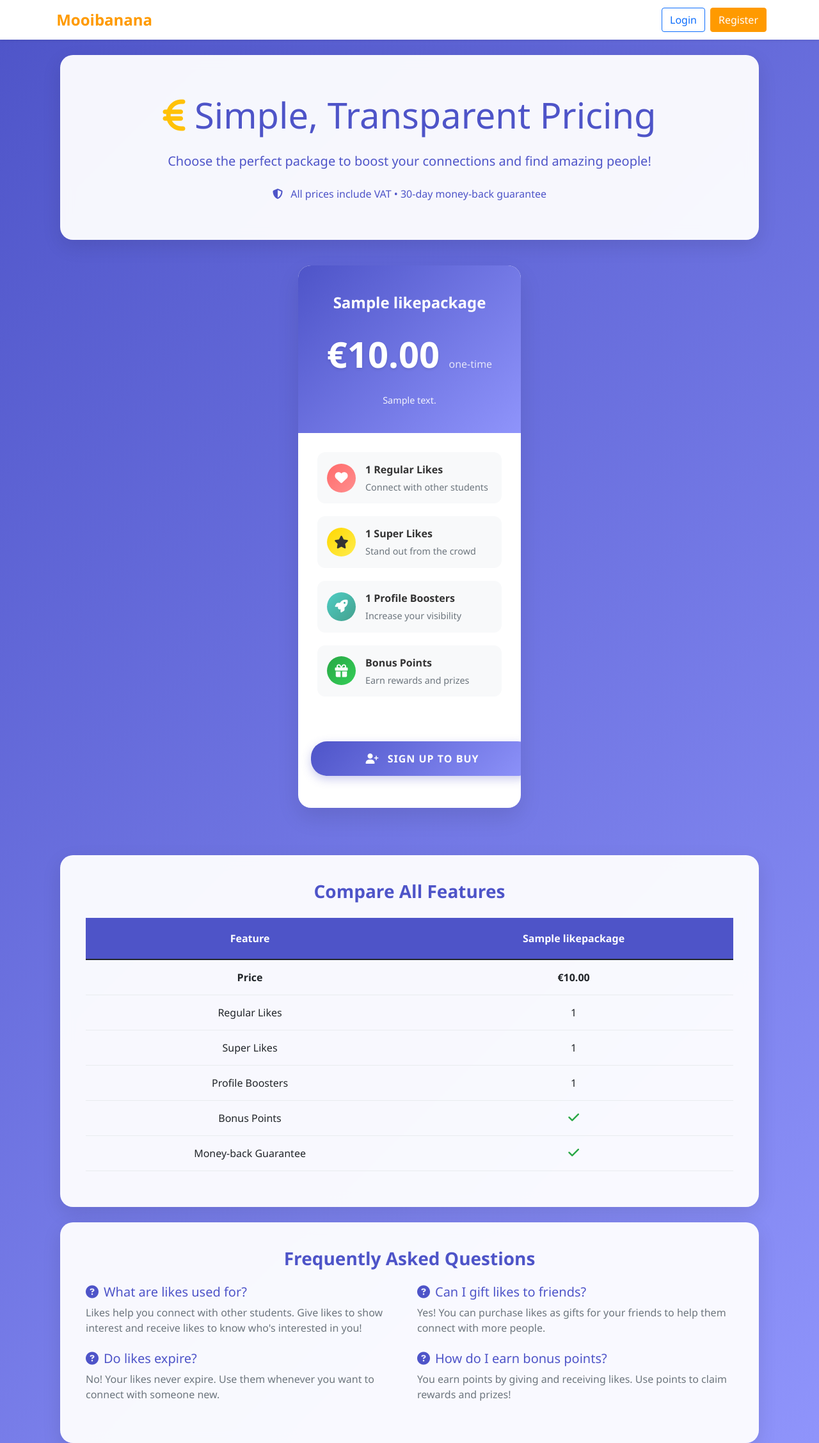
After one commit to kennedy-ak/mooibanana_project, a Django app: page /payments/pricing/ in a window 1280 px wide. The commit adds this page. Shown: the whole page at 64% size. Run offline with Django 5.2, Linux system fonts and the light colour scheme; tables that the repository leaves empty hold one stand-in row (values such as "Sample post").

Commit message:
pricing updates

```diff
--- a/payments/urls.py
+++ b/payments/urls.py
@@ -6,6 +6,7 @@ from . import views
 app_name = 'payments'
 
 urlpatterns = [
+    path('pricing/', views.PricingView.as_view(), name='pricing'),
     path('packages/', views.PackagesView.as_view(), name='packages'),
     path('api/packages/', views.packages_api, name='packages_api'),
     path('purchase/<int:package_id>/', views.purchase_package, name='purchase'),
--- a/payments/views.py
+++ b/payments/views.py
@@ -25,6 +25,15 @@ try:
 except ImportError:
     Notification = None
     broadcast_notification = None
+
+class PricingView(ListView):
+    """Public pricing page - no login required"""
+    model = LikePackage
+    template_name = 'payments/pricing.html'
+    context_object_name = 'packages'
+
+    def get_queryset(self):
+        return LikePackage.objects.filter(is_active=True).order_by('price')
 
 class PackagesView(LoginRequiredMixin, ListView):
     model = LikePackage
--- a/templates/base.html
+++ b/templates/base.html
@@ -858,6 +858,11 @@
                         {% endif %}
                         <li class="nav-item">
                             <a class="nav-link text-dark" href="{% url 'profiles:discover' %}">Discover</a>
+                        </li>
+                        <li class="nav-item">
+                            <a class="nav-link text-dark" href="{% url 'payments:pricing' %}">
+                                <i class="fas fa-euro-sign"></i> Pricing
+                            </a>
                         </li>
                         {% comment "MATCHES REMOVED FROM SYSTEM" %}
                         <li class="nav-item">
@@ -1000,6 +1005,11 @@
                                         </a>
                                     </li>
                                     <li>
+                                        <a href="{% url 'payments:pricing' %}" class="dropdown-item">
+                                            <i class="fas fa-euro-sign me-2"></i>Pricing
+                                        </a>
+                                    </li>
+                                    <li>
                                         <a href="{% url 'profiles:my_profile' %}" class="dropdown-item">
                                             <i class="fas fa-user me-2"></i>My Profile
                                         </a>
--- /dev/null
+++ b/templates/payments/pricing.html
@@ -0,0 +1,441 @@
+<!-- templates/payments/pricing.html -->
+{% extends 'base.html' %}
+
+{% block title %}Pricing - Mooibanana{% endblock %}
+
+{% block breadcrumbs %}
+<li class="breadcrumb-item active" aria-current="page">
+    <i class="fas fa-euro-sign"></i> Pricing
+</li>
+{% endblock %}
+
+{% block content %}
+<style>
+    body {
+        background: linear-gradient(135deg, #4e54c8 0%, #8f94fb 100%);
+        min-height: 100vh;
+    }
+
+    .pricing-hero {
+        background: rgba(255, 255, 255, 0.95);
+        backdrop-filter: blur(10px);
+        color: #4e54c8;
+        padding: 60px 0;
+        margin-bottom: 40px;
+        border-radius: 20px;
+        box-shadow: 0 10px 30px rgba(0, 0, 0, 0.1);
+        text-align: center;
+    }
+
+    .pricing-card {
+        border: none;
+        border-radius: 20px;
+        box-shadow: 0 15px 35px rgba(0, 0, 0, 0.1);
+        transition: all 0.3s ease;
+        overflow: hidden;
+        background: white;
+        margin-bottom: 30px;
+        height: 100%;
+    }
+
+    .pricing-card:hover {
+        transform: translateY(-10px);
+        box-shadow: 0 25px 50px rgba(0, 0, 0, 0.15);
+    }
+
+    .pricing-card.featured {
+        border: 3px solid #ff9a00;
+        transform: scale(1.05);
+        position: relative;
+    }
+
+    .pricing-card.featured::before {
+        content: "MOST POPULAR";
+        position: absolute;
+        top: 20px;
+        right: -35px;
+        background: #ff9a00;
+        color: white;
+        padding: 8px 45px;
+        font-weight: bold;
+        font-size: 12px;
+        transform: rotate(45deg);
+        z-index: 10;
+        box-shadow: 0 2px 10px rgba(255, 154, 0, 0.3);
+    }
+
+    .pricing-header {
+        background: linear-gradient(135deg, #4e54c8 0%, #8f94fb 100%);
+        color: white;
+        padding: 40px 20px;
+        text-align: center;
+    }
+
+    .pricing-header.featured {
+        background: linear-gradient(135deg, #ff9a00 0%, #ffad33 100%);
+    }
+
+    .price {
+        font-size: 3.5rem;
+        font-weight: bold;
+        margin: 20px 0;
+        text-shadow: 0 2px 4px rgba(0,0,0,0.1);
+    }
+
+    .price-period {
+        font-size: 1rem;
+        opacity: 0.8;
+        font-weight: normal;
+    }
+
+    .package-name {
+        font-size: 1.5rem;
+        font-weight: bold;
+        margin-bottom: 10px;
+    }
+
+    .features-list {
+        padding: 30px;
+    }
+
+    .feature {
+        display: flex;
+        align-items: center;
+        margin-bottom: 20px;
+        padding: 15px;
+        background: #f8f9fa;
+        border-radius: 12px;
+        transition: all 0.3s ease;
+    }
+
+    .feature:hover {
+        transform: translateX(5px);
+        background: #e9ecef;
+    }
+
+    .feature-icon {
+        width: 45px;
+        height: 45px;
+        border-radius: 50%;
+        display: flex;
+        align-items: center;
+        justify-content: center;
+        margin-right: 15px;
+        color: white;
+        font-size: 20px;
+    }
+
+    .likes-icon {
+        background: linear-gradient(135deg, #ff6b6b, #ff8e8e);
+    }
+
+    .super-likes-icon {
+        background: linear-gradient(135deg, #ffd700, #ffed4e);
+        color: #333;
+    }
+
+    .boosters-icon {
+        background: linear-gradient(135deg, #4ecdc4, #44a08d);
+    }
+
+    .bonus-icon {
+        background: linear-gradient(135deg, #28a745, #34ce57);
+    }
+
+    .feature-text {
+        flex: 1;
+    }
+
+    .feature-title {
+        font-weight: bold;
+        color: #333;
+        margin-bottom: 5px;
+    }
+
+    .feature-desc {
+        color: #6c757d;
+        font-size: 0.9rem;
+    }
+
+    .cta-button {
+        background: linear-gradient(135deg, #4e54c8 0%, #8f94fb 100%);
+        border: none;
+        color: white;
+        padding: 15px 30px;
+        border-radius: 25px;
+        font-weight: bold;
+        text-transform: uppercase;
+        letter-spacing: 1px;
+        transition: all 0.3s ease;
+        width: 100%;
+        margin: 20px;
+        box-shadow: 0 5px 15px rgba(78, 84, 200, 0.3);
+        text-decoration: none;
+        display: inline-block;
+        text-align: center;
+    }
+
+    .cta-button:hover {
+        background: linear-gradient(135deg, #3f43a0 0%, #7b80f0 100%);
+        transform: translateY(-2px);
+        box-shadow: 0 8px 25px rgba(78, 84, 200, 0.4);
+        color: white;
+        text-decoration: none;
+    }
+
+    .cta-button.featured {
+        background: linear-gradient(135deg, #ff9a00 0%, #ffad33 100%);
+        box-shadow: 0 5px 15px rgba(255, 154, 0, 0.3);
+    }
+
+    .cta-button.featured:hover {
+        background: linear-gradient(135deg, #e08600 0%, #ff9a00 100%);
+        box-shadow: 0 8px 25px rgba(255, 154, 0, 0.4);
+        color: white;
+    }
+
+    .comparison-table {
+        background: rgba(255, 255, 255, 0.95);
+        backdrop-filter: blur(10px);
+        border-radius: 20px;
+        padding: 40px;
+        margin-top: 50px;
+        box-shadow: 0 10px 30px rgba(0, 0, 0, 0.1);
+    }
+
+    .table th {
+        border: none;
+        background: #4e54c8;
+        color: white;
+        padding: 20px;
+        text-align: center;
+        font-weight: bold;
+    }
+
+    .table td {
+        border: none;
+        padding: 15px;
+        text-align: center;
+        border-bottom: 1px solid #e9ecef;
+    }
+
+    .table tbody tr:hover {
+        background: rgba(78, 84, 200, 0.05);
+    }
+
+    .check-icon {
+        color: #28a745;
+        font-size: 1.2rem;
+    }
+
+    .cross-icon {
+        color: #dc3545;
+        font-size: 1.2rem;
+    }
+
+    @media (max-width: 768px) {
+        .pricing-card.featured {
+            transform: none;
+            margin-bottom: 30px;
+        }
+
+        .price {
+            font-size: 2.5rem;
+        }
+
+        .pricing-hero {
+            padding: 40px 20px;
+        }
+
+        .comparison-table {
+            overflow-x: auto;
+        }
+    }
+</style>
+
+<div class="container">
+    <!-- Hero Section -->
+    <div class="pricing-hero">
+        <div class="container">
+            <h1 class="display-4 mb-4">
+                <i class="fas fa-euro-sign text-warning"></i>
+                Simple, Transparent Pricing
+            </h1>
+            <p class="lead mb-4">Choose the perfect package to boost your connections and find amazing people!</p>
+            <p class="mb-0">
+                <i class="fas fa-shield-alt me-2"></i>
+                All prices include VAT • 30-day money-back guarantee
+            </p>
+        </div>
+    </div>
+
+    <!-- Pricing Cards -->
+    <div class="row justify-content-center">
+        {% for package in packages %}
+        <div class="col-lg-4 col-md-6 mb-4">
+            <div class="pricing-card {% if 'Popular' in package.name %}featured{% endif %}">
+                <div class="pricing-header {% if 'Popular' in package.name %}featured{% endif %}">
+                    <div class="package-name">{{ package.name }}</div>
+                    <div class="price">
+                        €{{ package.price }}
+                        <span class="price-period">one-time</span>
+                    </div>
+                    {% if package.description %}
+                        <p class="mb-0" style="opacity: 0.9; font-size: 0.9rem;">{{ package.description }}</p>
+                    {% endif %}
+                </div>
+
+                <div class="features-list">
+                    <div class="feature">
+                        <div class="feature-icon likes-icon">
+                            <i class="fas fa-heart"></i>
+                        </div>
+                        <div class="feature-text">
+                            <div class="feature-title">{{ package.regular_likes }} Regular Likes</div>
+                            <div class="feature-desc">Connect with other students</div>
+                        </div>
+                    </div>
+
+                    {% if package.super_likes > 0 %}
+                    <div class="feature">
+                        <div class="feature-icon super-likes-icon">
+                            <i class="fas fa-star"></i>
+                        </div>
+                        <div class="feature-text">
+                            <div class="feature-title">{{ package.super_likes }} Super Likes</div>
+                            <div class="feature-desc">Stand out from the crowd</div>
+                        </div>
+                    </div>
+                    {% endif %}
+
+                    {% if package.boosters > 0 %}
+                    <div class="feature">
+                        <div class="feature-icon boosters-icon">
+                            <i class="fas fa-rocket"></i>
+                        </div>
+                        <div class="feature-text">
+                            <div class="feature-title">{{ package.boosters }} Profile Boosters</div>
+                            <div class="feature-desc">Increase your visibility</div>
+                        </div>
+                    </div>
+                    {% endif %}
+
+                    <div class="feature">
+                        <div class="feature-icon bonus-icon">
+                            <i class="fas fa-gift"></i>
+                        </div>
+                        <div class="feature-text">
+                            <div class="feature-title">Bonus Points</div>
+                            <div class="feature-desc">Earn rewards and prizes</div>
+                        </div>
+                    </div>
+                </div>
+
+                {% if user.is_authenticated %}
+                    <a href="{% url 'payments:purchase' package.id %}"
+                       class="cta-button {% if 'Popular' in package.name %}featured{% endif %}">
+                        <i class="fas fa-shopping-cart me-2"></i>
+                        Get Started
+                    </a>
+                {% else %}
+                    <a href="{% url 'accounts:register' %}"
+                       class="cta-button {% if 'Popular' in package.name %}featured{% endif %}">
+                        <i class="fas fa-user-plus me-2"></i>
+                        Sign Up to Buy
+                    </a>
+                {% endif %}
+            </div>
+        </div>
+        {% empty %}
+        <div class="col-12 text-center">
+            <div class="alert alert-info">
+                <i class="fas fa-info-circle me-2"></i>
+                No packages are currently available.
+            </div>
+        </div>
+        {% endfor %}
+    </div>
+
+    <!-- Comparison Table -->
+    <div class="comparison-table">
+        <h3 class="text-center mb-4" style="color: #4e54c8; font-weight: bold;">Compare All Features</h3>
+        <div class="table-responsive">
+            <table class="table">
+                <thead>
+                    <tr>
+                        <th>Feature</th>
+                        {% for package in packages %}
+                        <th>{{ package.name }}</th>
+                        {% endfor %}
+                    </tr>
+                </thead>
+                <tbody>
+                    <tr>
+                        <td><strong>Price</strong></td>
+                        {% for package in packages %}
+                        <td><strong>€{{ package.price }}</strong></td>
+                        {% endfor %}
+                    </tr>
+                    <tr>
+                        <td>Regular Likes</td>
+                        {% for package in packages %}
+                        <td>{{ package.regular_likes }}</td>
+                        {% endfor %}
+                    </tr>
+                    <tr>
+                        <td>Super Likes</td>
+                        {% for package in packages %}
+                        <td>{% if package.super_likes > 0 %}{{ package.super_likes }}{% else %}<i class="fas fa-times cross-icon"></i>{% endif %}</td>
+                        {% endfor %}
+                    </tr>
+                    <tr>
+                        <td>Profile Boosters</td>
+                        {% for package in packages %}
+                        <td>{% if package.boosters > 0 %}{{ package.boosters }}{% else %}<i class="fas fa-times cross-icon"></i>{% endif %}</td>
+                        {% endfor %}
+                    </tr>
+                    <tr>
+                        <td>Bonus Points</td>
+                        {% for package in packages %}
+                        <td><i class="fas fa-check check-icon"></i></td>
+                        {% endfor %}
+                    </tr>
+                    <tr>
+                        <td>Money-back Guarantee</td>
+                        {% for package in packages %}
+                        <td><i class="fas fa-check check-icon"></i></td>
+                        {% endfor %}
+                    </tr>
+                </tbody>
+            </table>
+        </div>
+    </div>
+
+    <!-- FAQ Section -->
+    <div class="comparison-table mt-4">
+        <h3 class="text-center mb-4" style="color: #4e54c8; font-weight: bold;">Frequently Asked Questions</h3>
+        <div class="row">
+            <div class="col-md-6">
+                <div class="mb-4">
+                    <h5 style="color: #4e54c8;"><i class="fas fa-question-circle me-2"></i>What are likes used for?</h5>
+                    <p class="text-muted">Likes help you connect with other students. Give likes to show interest and receive likes to know who's interested in you!</p>
+                </div>
+                <div class="mb-4">
+                    <h5 style="color: #4e54c8;"><i class="fas fa-question-circle me-2"></i>Do likes expire?</h5>
+                    <p class="text-muted">No! Your likes never expire. Use them whenever you want to connect with someone new.</p>
+                </div>
+            </div>
+            <div class="col-md-6">
+                <div class="mb-4">
+                    <h5 style="color: #4e54c8;"><i class="fas fa-question-circle me-2"></i>Can I gift likes to friends?</h5>
+                    <p class="text-muted">Yes! You can purchase likes as gifts for your friends to help them connect with more people.</p>
+                </div>
+                <div class="mb-4">
+                    <h5 style="color: #4e54c8;"><i class="fas fa-question-circle me-2"></i>How do I earn bonus points?</h5>
+                    <p class="text-muted">You earn points by giving and receiving likes. Use points to claim rewards and prizes!</p>
+                </div>
+            </div>
+        </div>
+    </div>
+</div>
+{% endblock %}
```
